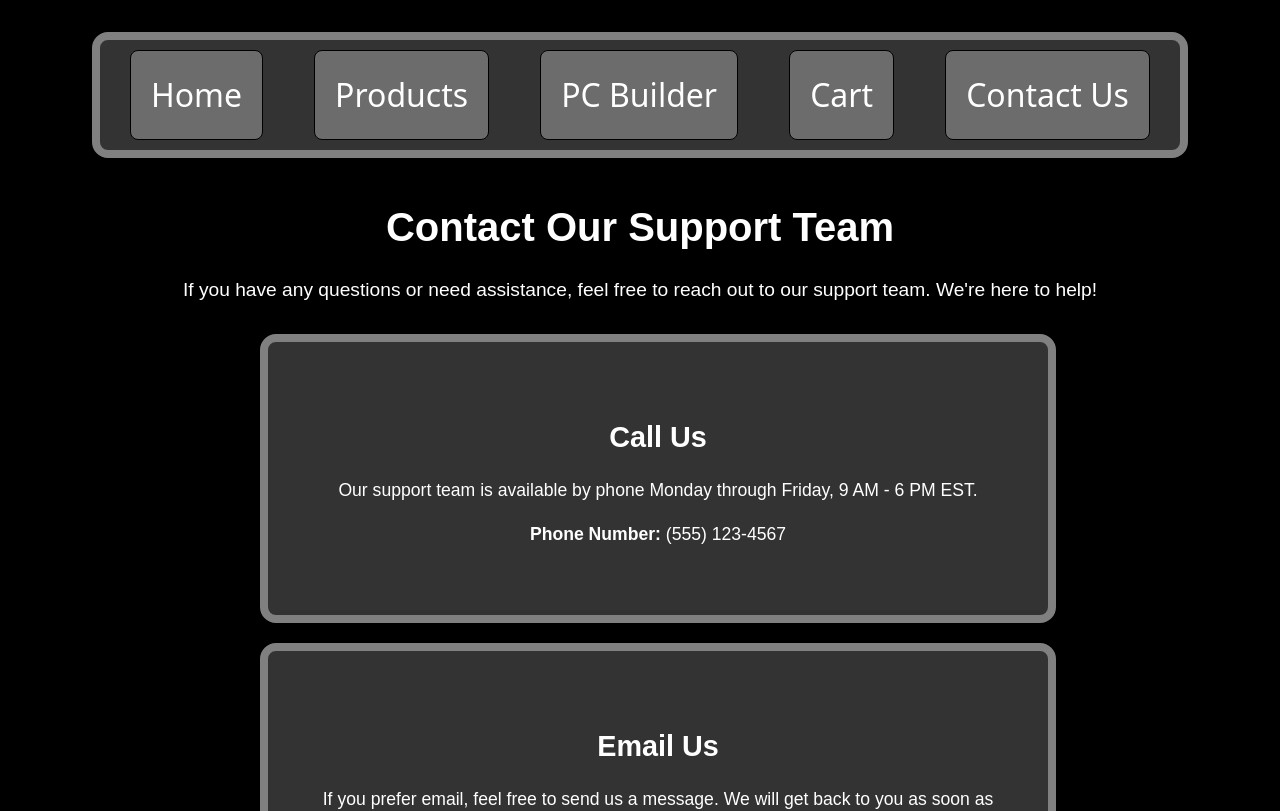
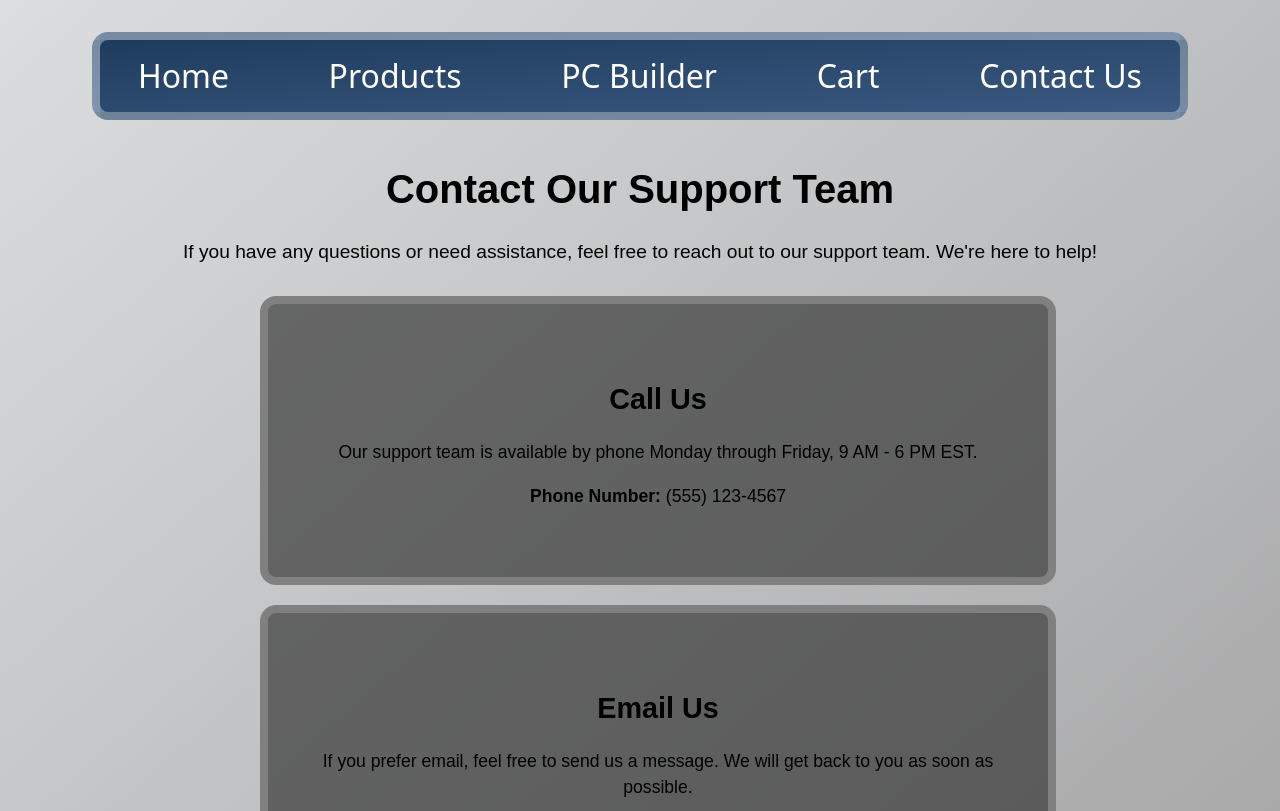
Before and after one commit to GallantJoseph/Final_Sprint-S2, a React (Vite) app in the folder finalsprint-s2/: page /Contact in a window 1280 px wide. Shown: the top 811 px of the page. Built offline with nearby package versions, Linux system fonts and the light colour scheme.

Commit message:
general css

```diff
--- a/finalsprint-s2/src/App.css
+++ b/finalsprint-s2/src/App.css
@@ -6,9 +6,9 @@
 }
 
 body {
-  background-color: black;
+  background: linear-gradient(to bottom right, #dbddde, #a1a1a2);
 }
 
 * {
-  color: white;
+  color: black;
 }
--- a/finalsprint-s2/src/components/Contact.css
+++ b/finalsprint-s2/src/components/Contact.css
@@ -1,7 +1,8 @@
 .contact-us-container {
   font-family: Arial, sans-serif;
   padding: 20px;
-  background-color: black;
+  background-color: transparent;
+  color: black;
 }
 
 .contact-header {
@@ -15,7 +16,6 @@
 
 .contact-header p {
   font-size: 1.2rem;
-  color: white;
 }
 
 .contact-info {
@@ -24,10 +24,9 @@
 }
 
 .info-item {
-  background-color: #333;
+  background-color: #333333ab;
   border-radius: 16px;
   border: 8px solid grey;
-  color: white;
   padding: 50px;
   text-align: center;
   width: 85%;
@@ -42,7 +41,6 @@
 
 .info-item p {
   font-size: 1.1rem;
-  color: #ffffff;
 }
 
 footer {
@@ -50,5 +48,4 @@ footer {
   margin-top: 50px;
   padding: 20px;
   background-color: #333;
-  color: white;
 }
--- a/finalsprint-s2/src/components/Home.css
+++ b/finalsprint-s2/src/components/Home.css
@@ -1,14 +1,14 @@
 .homecontainer {
   font-family: Arial, sans-serif;
   padding: 20px;
-  background-color: black;
+  background-color: transparent;
 }
 
 .homesection,
 .pcparts {
-  background-color: #333;
+  background-color: #333333ab;
   border-radius: 16px;
-  border: 8px solid grey;
+  border: 8px solid rgba(144, 143, 143, 0.888);
   color: white;
   padding: 50px;
   text-align: center;
@@ -58,5 +58,7 @@ footer {
   margin-top: 50px;
   padding: 20px;
   background-color: #333;
+}
+footer p {
   color: white;
 }
--- a/finalsprint-s2/src/components/Navigation.css
+++ b/finalsprint-s2/src/components/Navigation.css
@@ -1,9 +1,9 @@
 #main-nav {
   width: 85%;
   margin: auto;
-  background-color: #333;
+  background: linear-gradient(to bottom right, #1d3c5d, #3b5981);
   border-radius: 16px;
-  border: 8px solid grey;
+  border: 8px solid rgba(255, 255, 255, 0.357);
   color: white;
   padding: 10px 30px;
   text-align: center;
@@ -18,7 +18,7 @@
   justify-items: center;
   list-style-type: none;
   font-size: 2rem;
-  padding: 0;
+  padding: 0px;
 }
 
 #main-nav a {
@@ -27,6 +27,11 @@
   text-decoration: inherit;
 }
 
-#main-nav a:hover {
-  color: orange;
+#main-nav a:hover,
+nav li:hover {
+  border-radius: 8px;
+  background-color: #4b5b70;
 }
+nav li {
+  padding: 2px 8px;
+}
--- a/finalsprint-s2/src/components/PCBuilder.css
+++ b/finalsprint-s2/src/components/PCBuilder.css
@@ -1,7 +1,7 @@
 .products {
   display: grid;
   grid-template-columns: repeat(3, 1fr);
-  background-color: #333;
+  background-color: #333333ab;
   border-radius: 16px;
 }
 
--- a/finalsprint-s2/src/components/Products.css
+++ b/finalsprint-s2/src/components/Products.css
@@ -1,5 +1,5 @@
 .productcategories {
-	background-color: #333;
+  background-color: #333333ab;
   border-radius: 16px;
   border: 6px solid grey;
   width: 85%;
--- a/finalsprint-s2/src/components/pcbuilder/PCBuilderCategory.css
+++ b/finalsprint-s2/src/components/pcbuilder/PCBuilderCategory.css
@@ -11,8 +11,8 @@ h3 {
   min-height: 56px;
 }
 
-li {
-  background-color: rgba(209, 208, 208, 0.366);
+.product-category li {
+  background-color: rgba(233, 233, 235, 0.366);
   border: black 1px solid;
   border-radius: 8px;
   padding: 20px;
```
Lines whose indentation alone changed are shown as unchanged.
